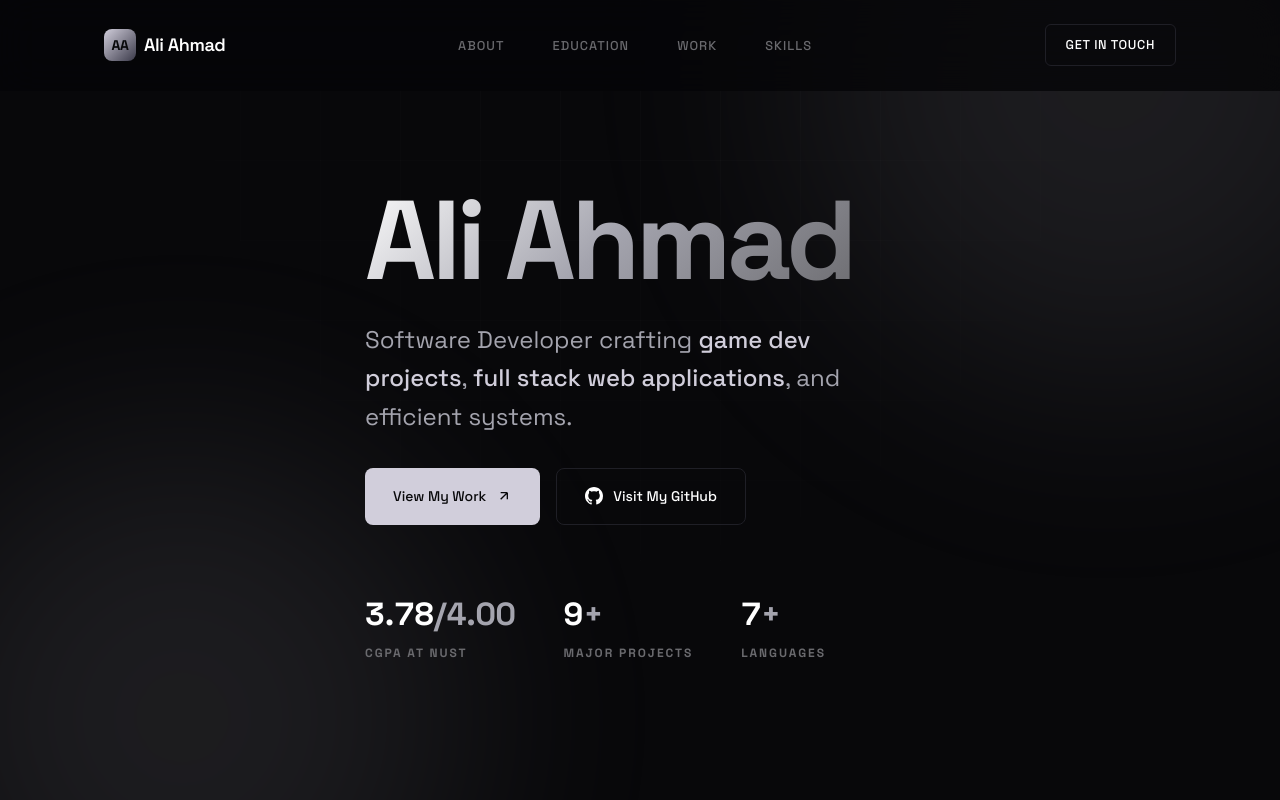
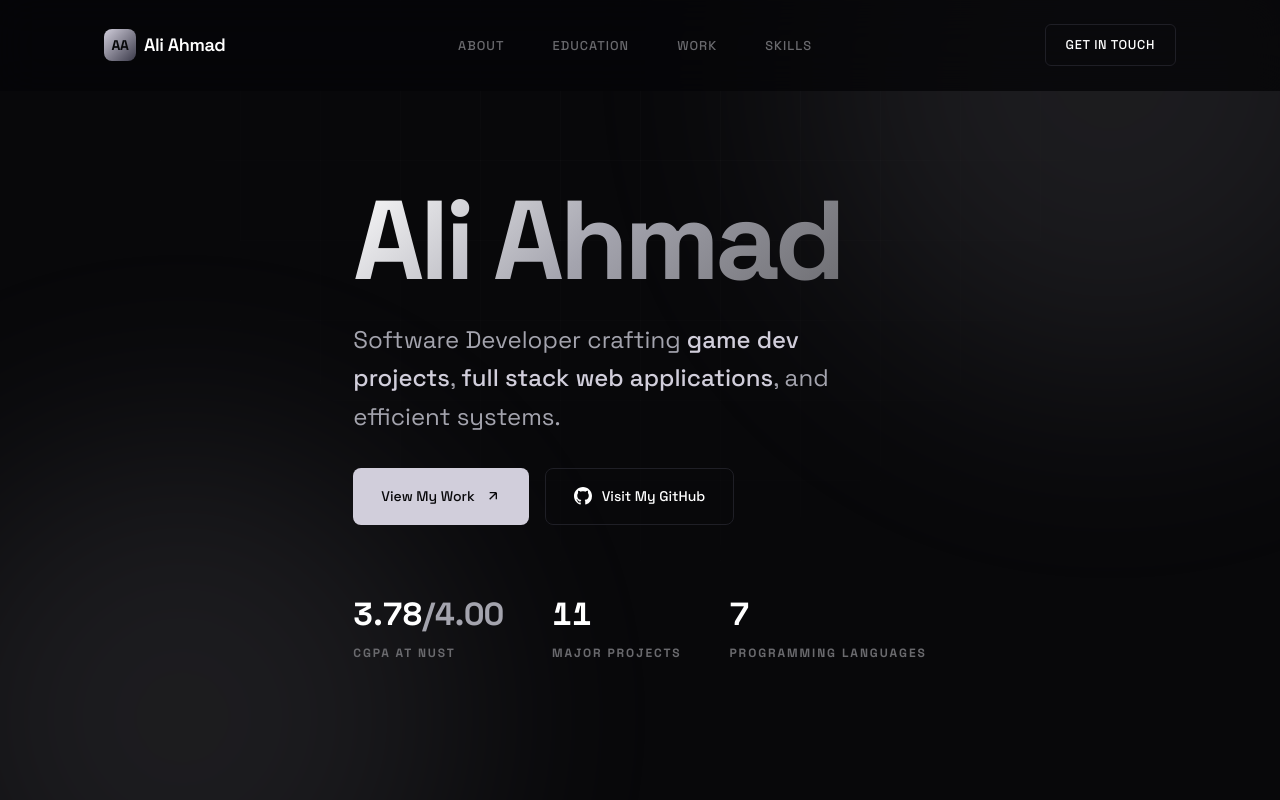
Before and after one commit to AliAhmad-M/aliahmadm, a SvelteKit app: page / in a window 1280 px wide. Shown: the top 800 px of the page. Built offline with nearby package versions, Linux system fonts and the light colour scheme.

Commit message:
minor changes

```diff
--- a/src/routes/+page.svelte
+++ b/src/routes/+page.svelte
@@ -249,12 +249,12 @@
 						<span class="metric-label">CGPA at NUST</span>
 					</div>
 					<div class="metric">
-						<span class="metric-value">9<span>+</span></span>
+						<span class="metric-value">11</span>
 						<span class="metric-label">Major Projects</span>
 					</div>
 					<div class="metric">
-						<span class="metric-value">7<span>+</span></span>
-						<span class="metric-label">Languages</span>
+						<span class="metric-value">7</span>
+						<span class="metric-label">Programming Languages</span>
 					</div>
 				</div>
 			</div>
```
